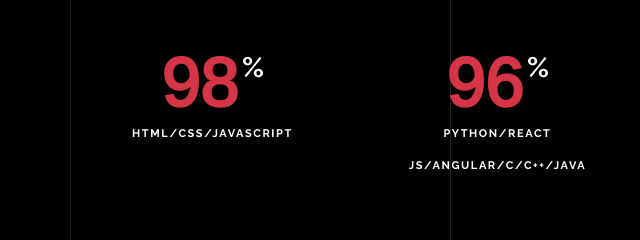
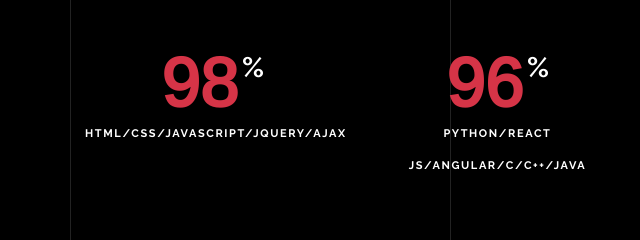
Before and after one commit to rohithkp1901/portfolio, a plain HTML site: page index.html in a window 1280 px wide. Shown: the part 3860-4100 px from the top of the page, 0-640 px from the left. Drawn offline with nearby package versions, Linux system fonts and the light colour scheme; files whose address does not match are found by name.

Commit message:
made somemore changes44

```diff
--- a/index.html
+++ b/index.html
@@ -376,7 +376,7 @@
                   <span class="number number-counter" data-number="98">0</span>
                   <span class="append-text">%</span>
                 </span>
-                <span class="counter-label">HTML/CSS/JAVASCRIPT</span>
+                <span class="counter-label">HTML/CSS/JAVASCRIPT/JQUERY/AJAX</span>
               </div>
             </div>
             <div class="col-6 col-sm-6 mb-5 mb-lg-0 col-md-6 col-lg-3" data-aos="fade-up" data-aos-delay="100">
```
